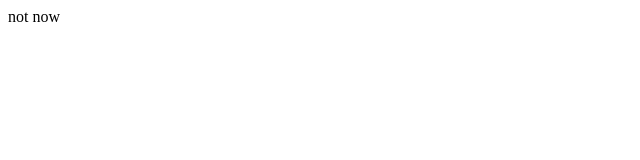
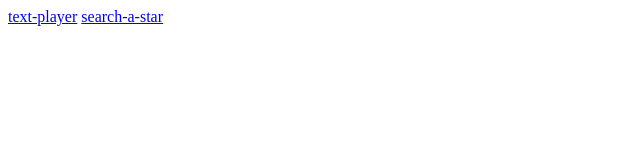
Before and after one commit to marcelobns/marcelobns.github.io, a plain HTML site: page index.html in a window 1280 px wide. Shown: the whole page, without its empty margins (0-640 px from the left). Drawn offline with Linux system fonts and the light colour scheme.

Commit message:
Update index.html

```diff
--- a/index.html
+++ b/index.html
@@ -5,6 +5,7 @@
         <title>Marcelo Bonus</title>
     </head>
     <body>
-        not now
+        <a href="https://marcelobns.github.io/project/text-player">text-player</a>
+        <a href="https://marcelobns.github.io/project/search-a-star">search-a-star</a>
     </body>
 </html>
```
